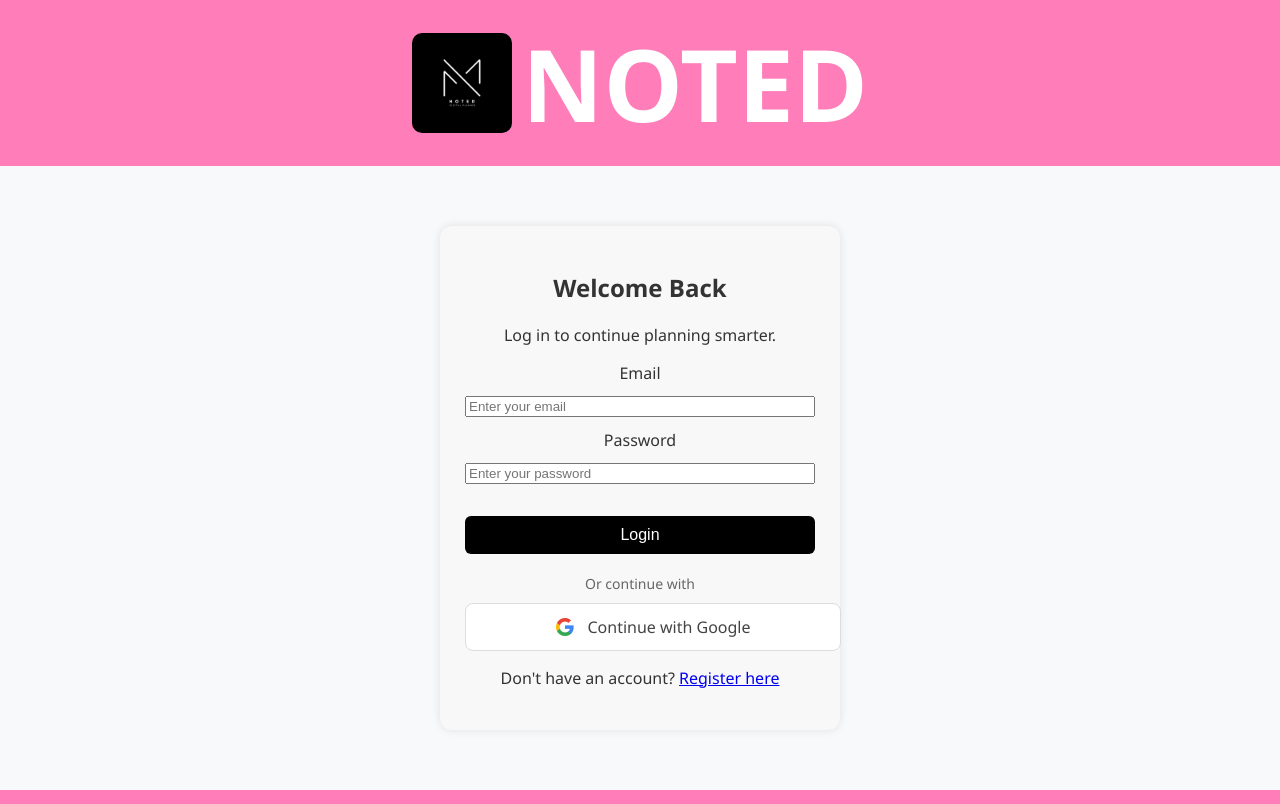
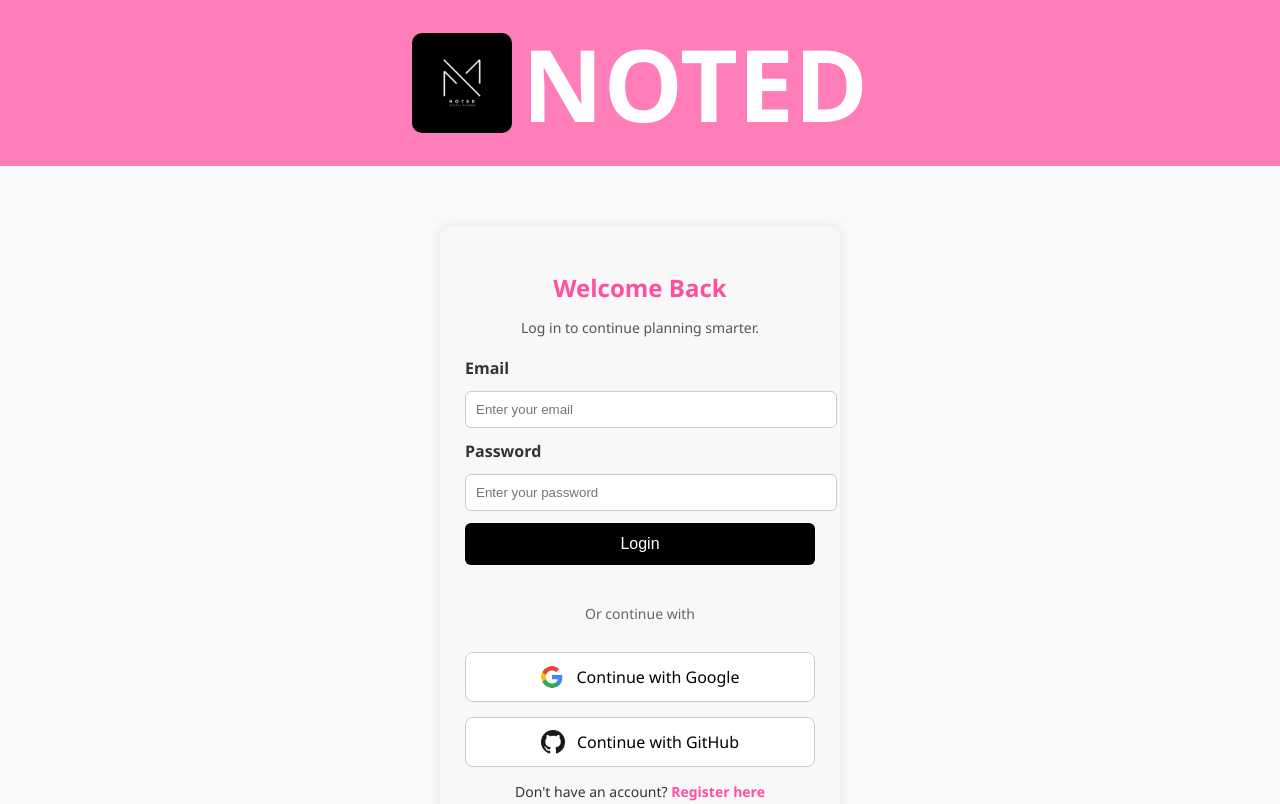
Before and after one commit to Mandss1972/INFR3120-Fall25-Project, a website: page public/login.html in a window 1280 px wide. Shown: the top 804 px of the page. Drawn offline with Linux system fonts and the light colour scheme.

Commit message:
added github logo, updated login, and style sheet

```diff
--- a/public/login.html
+++ b/public/login.html
@@ -36,18 +36,18 @@
       <p class="or-text">Or continue with</p>
 
       <!-- GOOGLE LOGIN BUTTON -->
-<a href="https://infr3120-fall25-project-noted-backend.onrender.com/auth/google"
-   class="google-btn">
-  <img
-    src="./google-icon.png"
-    alt="Google Icon"
-    class="google-icon"
-  />
-  <span>Continue with Google</span>
-</a>
+      <a href="https://infr3120-fall25-project-noted-backend.onrender.com/auth/google"
+         class="oauth-btn google-btn">
+        <img src="./google-icon.png" alt="Google Icon" class="social-icon" />
+        <span>Continue with Google</span>
+      </a>
 
-      <!-- PLACEHOLDER: GITHUB BUTTON WILL GO HERE -->
-      <a id="githubButton" style="display:none"></a>
+      <!-- GITHUB LOGIN BUTTON -->
+      <a href="https://infr3120-fall25-project-noted-backend.onrender.com/auth/github"
+         class="oauth-btn github-btn">
+        <img src="./github-icon.png" alt="GitHub Icon" class="social-icon" />
+        <span>Continue with GitHub</span>
+      </a>
     </div>
 
     <p class="switch-text">
--- a/public/style.css
+++ b/public/style.css
@@ -1,4 +1,4 @@
-/* ===== AUTH NAV (NEW) ===== */
+/* ====================== AUTH NAV (NEW) ====================== */
 
 .auth-nav {
   text-align: center;
@@ -16,8 +16,7 @@
   text-decoration: underline;
 }
 
-
-/* ===== EXISTING STYLES ===== */
+/* ====================== GLOBAL STYLES ====================== */
 
 body {
   font-family: 'Segoe UI', sans-serif;
@@ -51,6 +50,8 @@
   border-radius: 10px;
 }
 
+/* ====================== HERO ====================== */
+
 .hero {
   text-align: center;
   padding: 80px 20px;
@@ -80,6 +81,8 @@
 .hero-btn:hover {
   background-color: #ff4fa1;
 }
+
+/* ====================== TASK FORM ====================== */
 
 .task-form {
   width: 80%;
@@ -126,6 +129,8 @@
   background-color: #ccc;
 }
 
+/* ====================== TASK LIST ====================== */
+
 .task-list {
   width: 90%;
   margin: 30px auto;
@@ -160,6 +165,8 @@
   background-color: #ff4f4f;
 }
 
+/* ====================== FOOTER ====================== */
+
 footer {
   text-align: center;
   padding: 20px;
@@ -168,135 +175,117 @@
   margin-top: 50px;
 }
 
-/* ===== LOGIN & REGISTER CARD ===== */
+/* ====================== AUTH (LOGIN + REGISTER) ====================== */
 
-.auth-card {
-  width: 90%;
-  max-width: 450px;
-  background: white;
-  margin: 50px auto;
-  padding: 30px;
+.auth-container {
+  width: 350px;
+  margin: 60px auto;
+  padding: 25px;
   border-radius: 12px;
-  box-shadow: 0 3px 10px rgba(0,0,0,0.1);
+  background: #f8f8f8;
+  box-shadow: 0 0 10px rgba(0,0,0,0.1);
   text-align: center;
 }
 
-.auth-card h2 {
-  margin-bottom: 20px;
+.auth-container h2 {
+  margin-bottom: 10px;
   color: #ff4fa1;
 }
 
+.auth-subtext {
+  margin-bottom: 20px;
+  font-size: 14px;
+  color: #555;
+}
+
 /* form styling */
-.auth-card label {
-  display: block;
+.auth-form {
+  display: flex;
+  flex-direction: column;
+  gap: 12px;
+}
+
+.auth-form label {
   text-align: left;
   font-weight: bold;
-  margin-top: 15px;
 }
 
-.auth-card input {
+.auth-form input {
   width: 100%;
   padding: 10px;
-  margin-top: 5px;
   border: 1px solid #ccc;
-  border-radius: 8px;
+  border-radius: 6px;
 }
 
-/* button (matches dashboard style) */
+/* Primary button */
 .auth-btn {
-  width: 100%;
   padding: 12px;
-  margin-top: 20px;
-  background-color: #ff7eb9;
+  background: black;
   color: white;
+  border: none;
+  border-radius: 6px;
+  cursor: pointer;
   font-size: 16px;
-  border: none;
-  border-radius: 8px;
-  cursor: pointer;
 }
 
 .auth-btn:hover {
-  background-color: #ff4fa1;
+  opacity: 0.85;
 }
 
-/* link under form */
-.auth-switch {
+/* Link under form */
+.switch-text {
   margin-top: 15px;
+  font-size: 14px;
 }
 
-.auth-switch a {
+.switch-text a {
   color: #ff4fa1;
   font-weight: bold;
   text-decoration: none;
 }
 
-.auth-switch a:hover {
+.switch-text a:hover {
   text-decoration: underline;
 }
 
-.auth-container {
-    width: 350px;
-    margin: 60px auto;
-    padding: 25px;
-    border-radius: 12px;
-    background: #f8f8f8;
-    box-shadow: 0 0 10px rgba(0,0,0,0.1);
-    text-align: center;
-}
-
-.auth-form {
-    display: flex;
-    flex-direction: column;
-    gap: 12px;
-}
-
-.auth-btn {
-    padding: 10px;
-    background: black;
-    color: white;
-    border: none;
-    border-radius: 6px;
-    cursor: pointer;
-    font-size: 16px;
-}
-
-.auth-btn:hover {
-    opacity: 0.8;
-}
+/* ====================== OAUTH BUTTONS ====================== */
 
 .oauth-container {
-    margin-top: 20px;
+  margin-top: 25px;
+  display: flex;
+  flex-direction: column;
+  gap: 15px;
 }
 
 .or-text {
-    color: #666;
-    font-size: 14px;
-    margin-bottom: 10px;
+  color: #666;
+  font-size: 14px;
 }
 
-.google-btn {
+.google-btn,
+.github-btn {
   display: flex;
   align-items: center;
   justify-content: center;
   gap: 12px;
-  width: 100%;
+  background: white;
+  border: 1px solid #ccc;
+  border-radius: 8px;
   padding: 12px;
-  border-radius: 8px;
-  background: #ffffff;
-  border: 1px solid #dddddd;
-  text-decoration: none;
-  color: #444;
   font-size: 16px;
   font-weight: 500;
   cursor: pointer;
-  transition: background 0.2s ease;
+  text-decoration: none;
+  color: black;
+  transition: 0.25s;
 }
 
-.google-btn:hover {
-  background: #f0f0f0;
+.google-btn:hover,
+.github-btn:hover {
+  background: #f2f2f2;
 }
 
-.google-icon {
-  width: 20px;
-  height: 20px;
+.social-icon {
+  width: 24px;
+  height: 24px;
 }
```
Also changed, not shown: public/github-icon.png (added).
